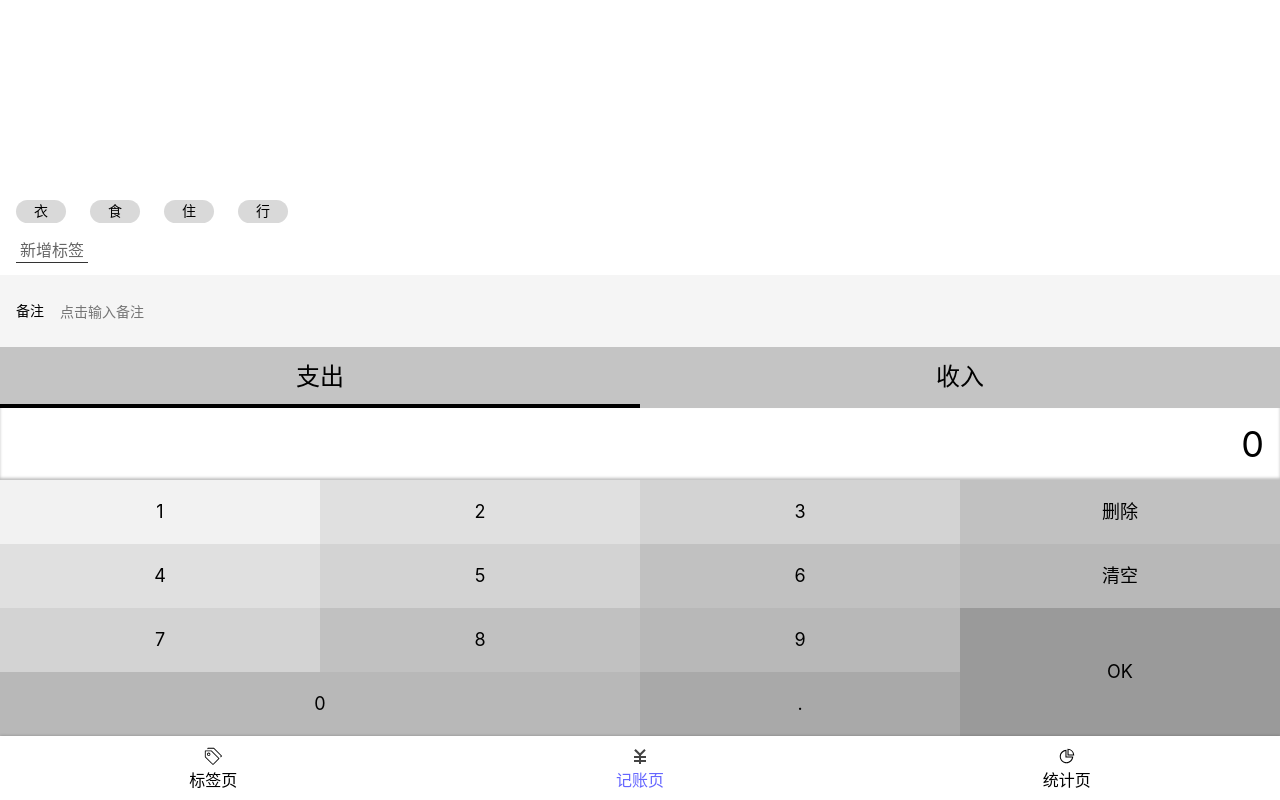
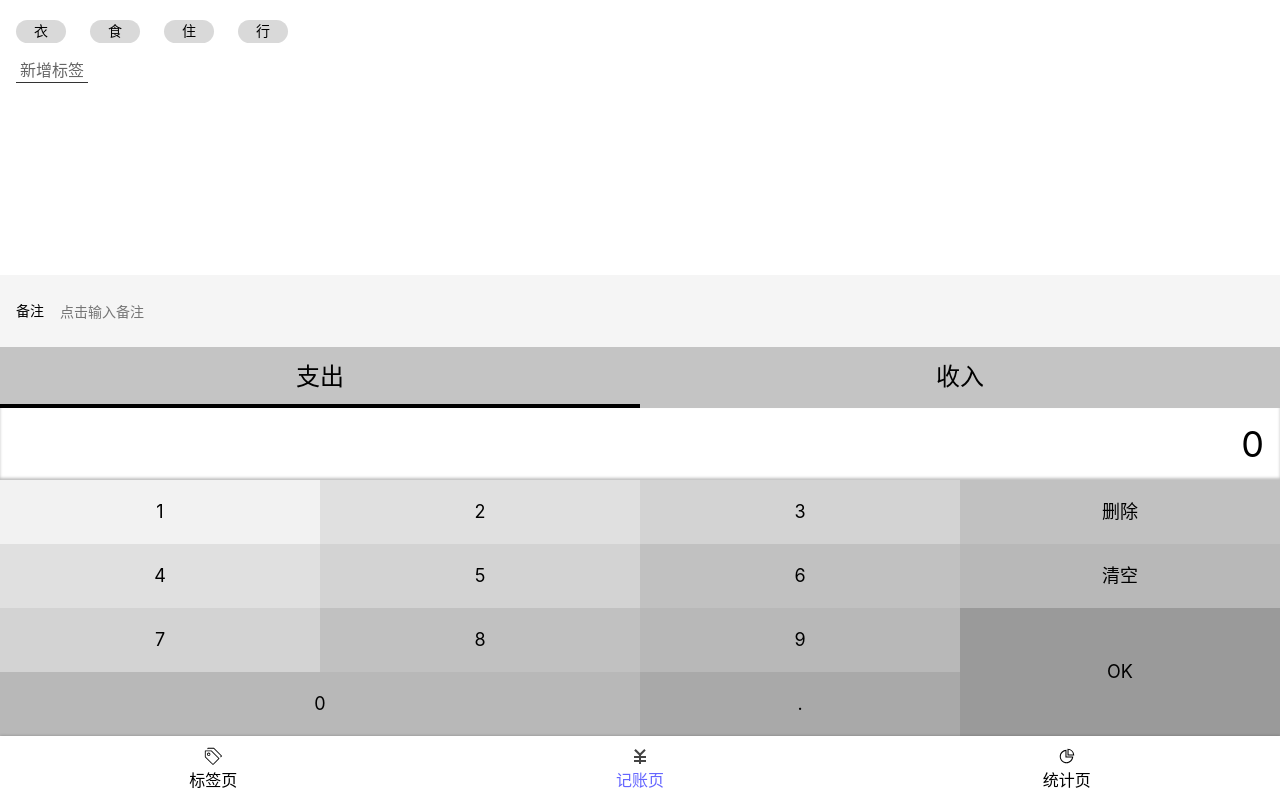
Before and after one commit to EvaLLLLL/morney-react, a React app: page /statistics#/money in a window 1280 px wide. Built offline with nearby package versions, Linux system fonts and the light colour scheme.

Commit message:
优化滚动逻辑，只在 TagsSection 滚动

```diff
--- a/src/Views/Money.tsx
+++ b/src/Views/Money.tsx
@@ -41,9 +41,10 @@ const Money = () => {
 	};
 
 	return (
-		<MyLayout scrollTop={9999}>
+		<MyLayout>
 			<TagsSection value={selected.tagIds}
-			             onChange={tagIds => onChange({tagIds})}/>
+			             onChange={tagIds => onChange({tagIds})}
+			             scrollTop={9999}/>
 			<NoteSection value={selected.note}
 			             onChange={note => onChange({note})}/>
 			<CategoryWrapper>
--- a/src/Views/Money/TagsSection.tsx
+++ b/src/Views/Money/TagsSection.tsx
@@ -1,15 +1,26 @@
 import styled from 'styled-components';
-import React from 'react';
+import React, {useEffect, useRef} from 'react';
 import {useTags} from '../../hooks/useTags';
 
 type Props = {
 	value: number[];
 	onChange: (selected: number[]) => void;
+	scrollTop?: number
 }
 
 const TagsSection: React.FC<Props> = (props) => {
 	const {tags, addTag} = useTags();
 	const selectedTagIds = props.value;
+	const mainRef = useRef<HTMLDivElement>(null);
+
+	useEffect(() => {
+		setTimeout(() => {
+			if (!mainRef.current) {
+				return;
+			}
+			mainRef.current.scrollTop = props.scrollTop!;
+		}, 0);
+	}, [props.scrollTop]);
 
 	const onToggleTag = (tagId: number) => {
 		if (selectedTagIds.indexOf(tagId) >= 0) {
@@ -22,7 +33,7 @@ const TagsSection: React.FC<Props> = (props) => {
 		return selectedTagIds.indexOf(tagId) >= 0 ? 'selected' : '';
 	};
 	return (
-		<Wrapper>
+		<Wrapper ref={mainRef}>
 			<ol>
 				{
 					tags.map(tag => {
@@ -45,11 +56,10 @@ const TagsSection: React.FC<Props> = (props) => {
 };
 
 const Wrapper = styled.section`
-	flex-grow: 1;
+	overflow: scroll;
 	background: #FFFFFF;
-	display: flex;
-	flex-direction: column;
-	justify-content: flex-end;
+	display: flex;flex-grow: 1;flex-shrink: 1;flex-direction: column;
+	//justify-content: flex-end;
 	align-items: flex-start;
 	padding: 12px 16px;
 	> ol {
@@ -77,4 +87,8 @@ const Wrapper = styled.section`
 	}
 `;
 
+TagsSection.defaultProps = {
+	scrollTop: 0
+};
+
 export {TagsSection};
--- a/src/components/Layout.tsx
+++ b/src/components/Layout.tsx
@@ -1,5 +1,5 @@
 import Nav from './Nav';
-import React, {useEffect, useRef} from 'react';
+import React from 'react';
 import styled from 'styled-components';
 
 const Wrapper = styled.div`
@@ -15,25 +15,13 @@ const Main = styled.div`
 
 type Props = {
 	className?: string;
-	scrollTop?: number
 }
 
 const Layout: React.FC<Props> = (props) => {
-	const mainRef = useRef<HTMLDivElement>(null);
-
-	useEffect(() => {
-		setTimeout(() => {
-			if (!mainRef.current) {
-				return;
-			}
-			mainRef.current.scrollTop = props.scrollTop!;
-		}, 0);
-	}, [props.scrollTop]);
 
 	return (
 		<Wrapper>
-			<Main ref={mainRef}
-			      className={props.className}>
+			<Main className={props.className}>
 				{props.children}
 			</Main>
 			<Nav/>
@@ -41,8 +29,4 @@ const Layout: React.FC<Props> = (props) => {
 	);
 };
 
-Layout.defaultProps = {
-	scrollTop: 0
-};
-
 export {Layout};
```
